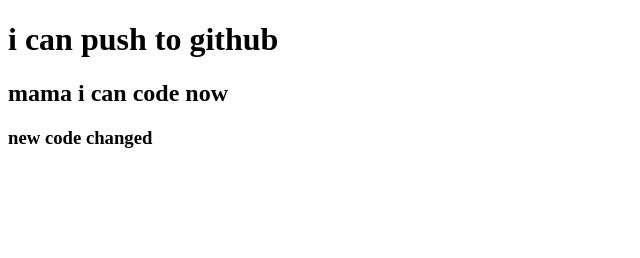
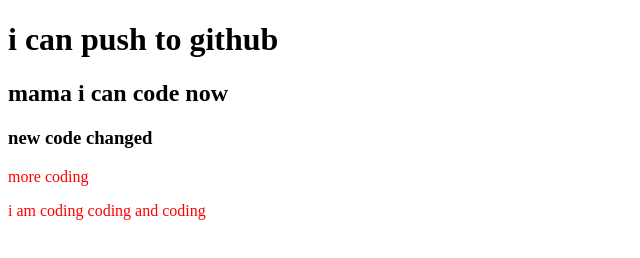
Before and after one commit to mohosin07gmail/my-second-repo, a plain HTML site: page index.html in a window 1280 px wide. Shown: the whole page, without its empty margins (0-640 px from the left). Drawn offline with Linux system fonts and the light colour scheme.

Commit message:
styles added

```diff
--- a/index.html
+++ b/index.html
@@ -5,11 +5,14 @@
     <meta http-equiv="X-UA-Compatible" content="IE=edge">
     <meta name="viewport" content="width=device-width, initial-scale=1.0">
     <title>my second github repo</title>
+    <link rel="stylesheet" href="style.css">
 </head>
 <body>
     <h1>i can push to github</h1>
     <h2>mama i can code now</h2>
     <h3>new code changed</h3>
+    <p>more coding</p>
+    <p>i am coding coding and coding</p>
 
 </body>
 </html>
--- /dev/null
+++ b/style.css
@@ -0,0 +1,3 @@
+p{
+    color: red;
+}
```
